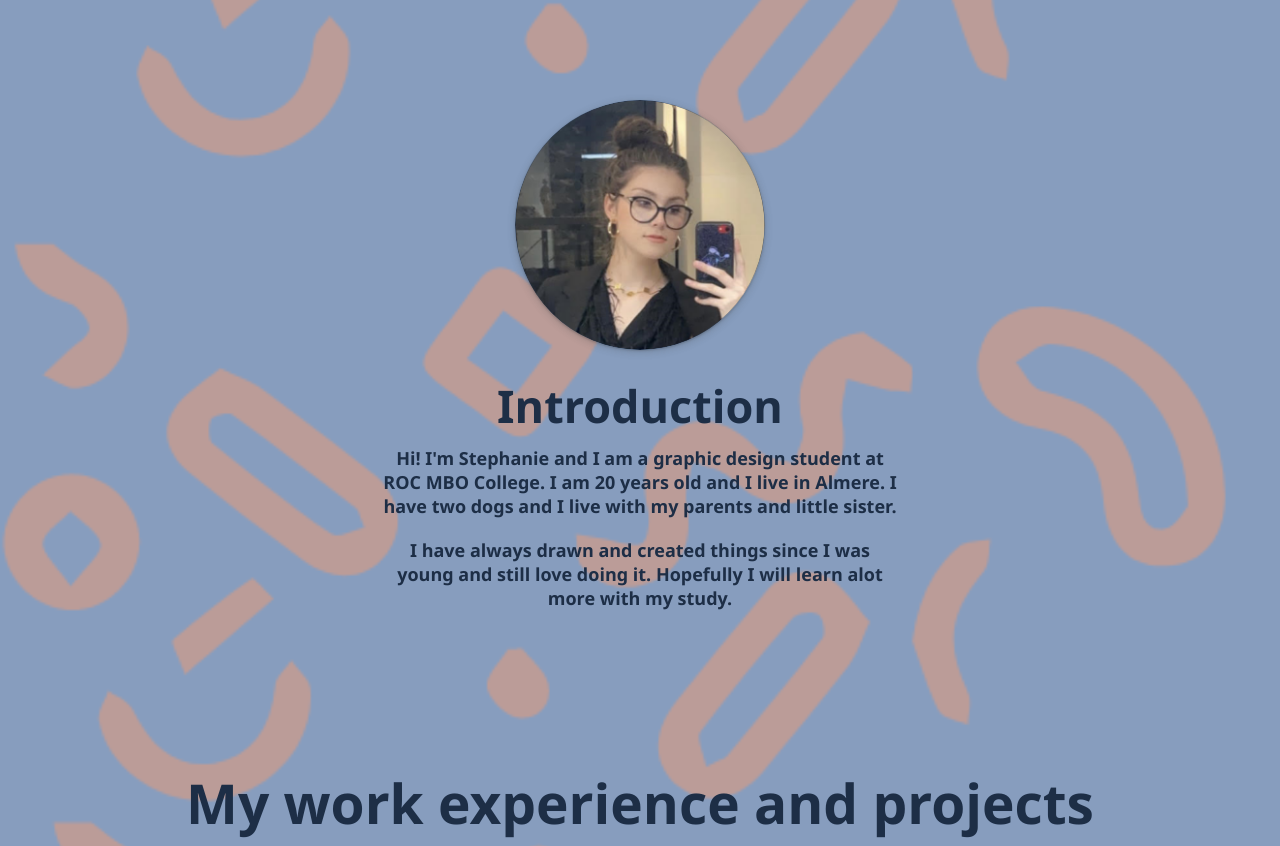
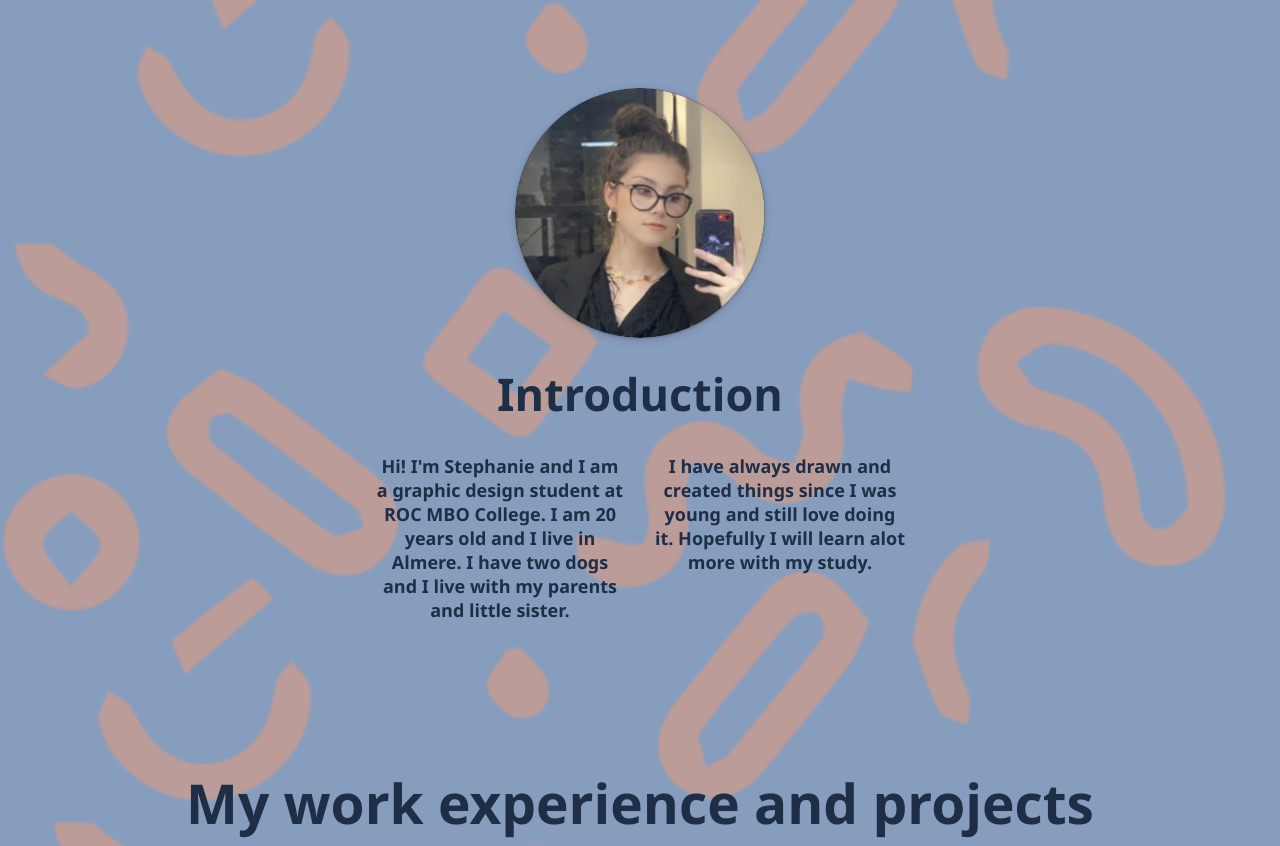
Before and after one commit to cedricheijlman/portfolio-mv-sd-project, a plain HTML site: page projectportfolio/infoPage.html in a window 1280 px wide. Shown: the top 846 px of the page. Drawn offline with Linux system fonts and the light colour scheme.

Commit message:
Add files via upload

```diff
--- a/projectportfolio/infoPage.css
+++ b/projectportfolio/infoPage.css
@@ -34,23 +34,33 @@ body {
 
 .introduction__text {
   display: flex;
-  align-items: center;
+
+  justify-content: center;
   text-align: center;
-  flex-direction: column;
-  max-width: 550px;
+  flex-direction: row;
+
+  flex-wrap: wrap;
+  width: 100%;
   font-family: "Segoe UI", Tahoma, Geneva, Verdana, sans-serif;
 }
 
-.introduction__text h2 {
+#introduction h2 {
   font-size: 45px;
+  margin-bottom: 20px;
+
+  font-family: "Segoe UI", Tahoma, Geneva, Verdana, sans-serif;
 }
 
 .introduction__text p {
   font-size: 18px;
   font-weight: 600;
   margin: 10px 15px;
+  max-width: 250px;
 }
 
+.intrduction__pText {
+  display: flex;
+}
 /* Work Section */
 
 #work {
--- a/projectportfolio/infoPage.html
+++ b/projectportfolio/infoPage.html
@@ -10,8 +10,8 @@
   <body>
     <section id="introduction">
       <img src="./profilepicture.png" />
+      <h2>Introduction</h2>
       <div class="introduction__text">
-        <h2>Introduction</h2>
         <p>
           Hi! I'm Stephanie and I am a graphic design student at ROC MBO
           College. I am 20 years old and I live in Almere. I have two dogs and I
@@ -19,6 +19,7 @@
         </p> <p>I have always drawn and
             created things since I was young and still love doing it. Hopefully I will learn alot
             more with my study.</p>
+
       </div>
     </section>
     <section id="work">
```
